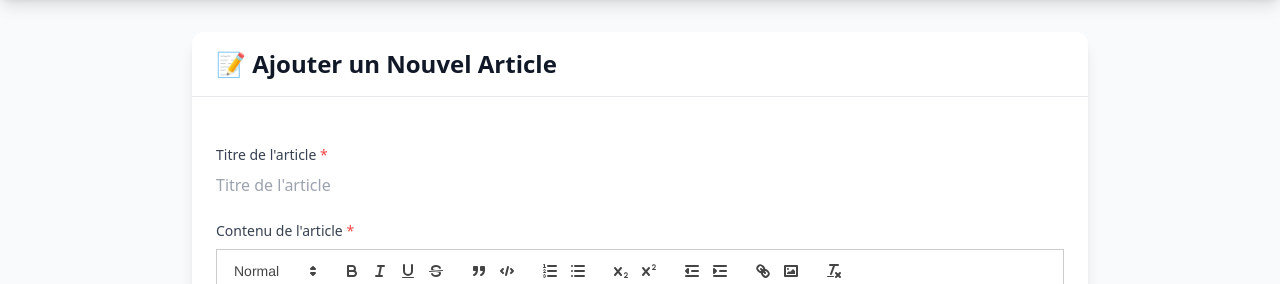
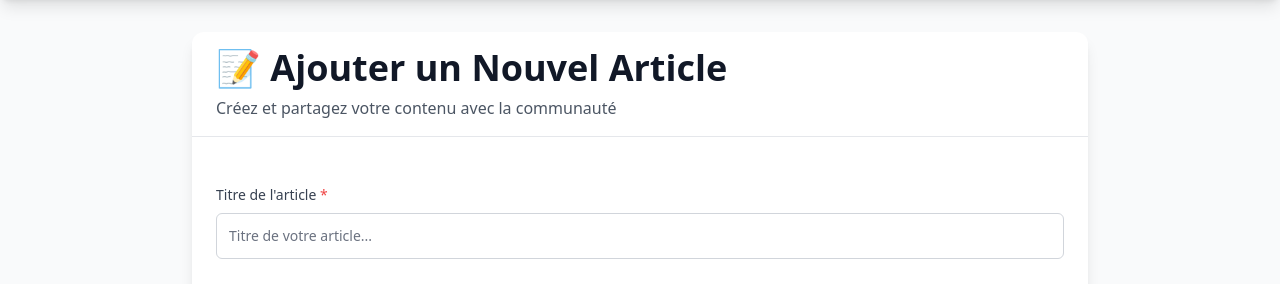
Before and after one commit to GregoryBT/python_django, a Django app: page /ajouter/ in a window 1280 px wide. Shown: the part 65-349 px from the top of the page. Run offline with Django 5.2, Linux system fonts and the light colour scheme; the visitor is signed in with stand-in values (Sample User, id 1); data that the repository does not hold is empty; some libraries are stand-ins or nearby versions.

Commit message:
Fix style

```diff
--- a/mon_site_web/blog/forms.py
+++ b/mon_site_web/blog/forms.py
@@ -159,7 +159,10 @@ class ArticleForm(forms.ModelForm):
         model = Article
         fields = ['titre', 'contenu', 'categorie', 'tags', 'image', 'est_publie']
         widgets = {
-            'titre': forms.TextInput(attrs={'class': 'form-control', 'placeholder': 'Titre de l\'article'}),
+            'titre': forms.TextInput(attrs={
+                'class': 'appearance-none relative block w-full px-3 py-3 border border-gray-300 dark:border-gray-600 placeholder-gray-500 dark:placeholder-gray-400 text-gray-900 dark:text-white rounded-md focus:outline-none focus:ring-blue-500 focus:border-blue-500 focus:z-10 sm:text-sm bg-white dark:bg-gray-700',
+                'placeholder': 'Titre de votre article...'
+            }),
             'contenu': forms.Textarea(attrs={'class': 'form-control', 'rows': 10, 'placeholder': 'Contenu de votre article...'}),
             'categorie': forms.Select(attrs={'class': 'form-control'}),
             'tags': forms.CheckboxSelectMultiple(attrs={'class': 'form-check-input'}),
--- a/mon_site_web/blog/templates/blog/ajouter_article.html
+++ b/mon_site_web/blog/templates/blog/ajouter_article.html
@@ -18,7 +18,8 @@
 
     <div class="bg-white dark:bg-gray-800 rounded-xl shadow-lg">
         <div class="px-6 py-4 border-b border-gray-200 dark:border-gray-700">
-            <h2 class="text-2xl font-bold text-gray-900 dark:text-white">📝 {% trans "Ajouter un Nouvel Article" %}</h2>
+            <h2 class="text-3xl md:text-4xl font-bold text-gray-900 dark:text-white mb-2">📝 {% trans "Ajouter un Nouvel Article" %}</h2>
+            <p class="text-gray-600 dark:text-gray-400">{% trans "Créez et partagez votre contenu avec la communauté" %}</p>
         </div>
         <div class="p-6">
             <form method="post" enctype="multipart/form-data" class="space-y-6" id="article-form">
```
Also changed, not shown: mon_site_web/media/articles/36324708-ai-genere-image-de-une-tigre-en-marchant-dans-le-foret-photo_mCVGiqL.jpg (added).
